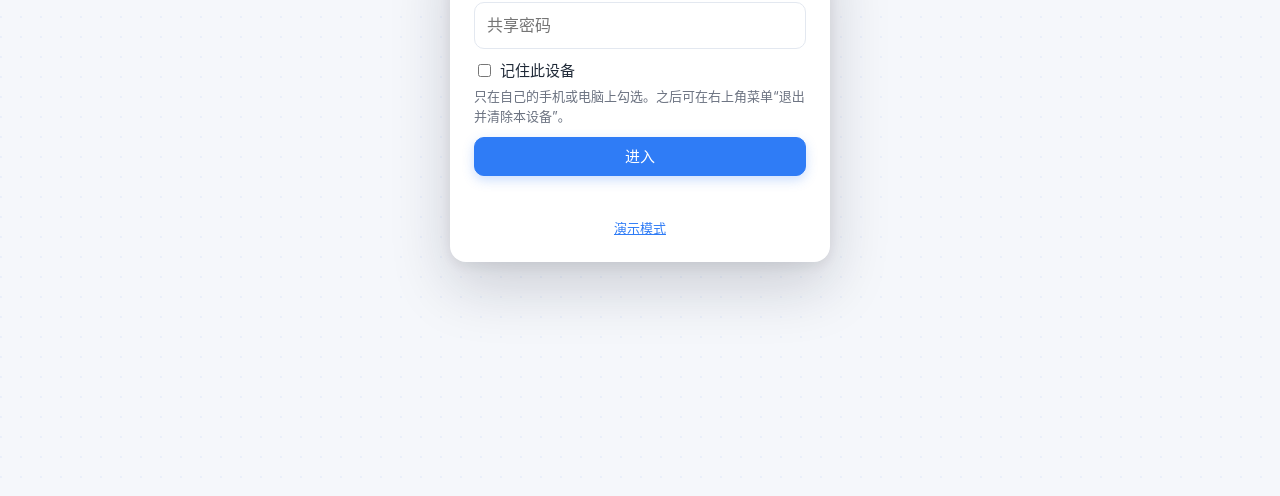
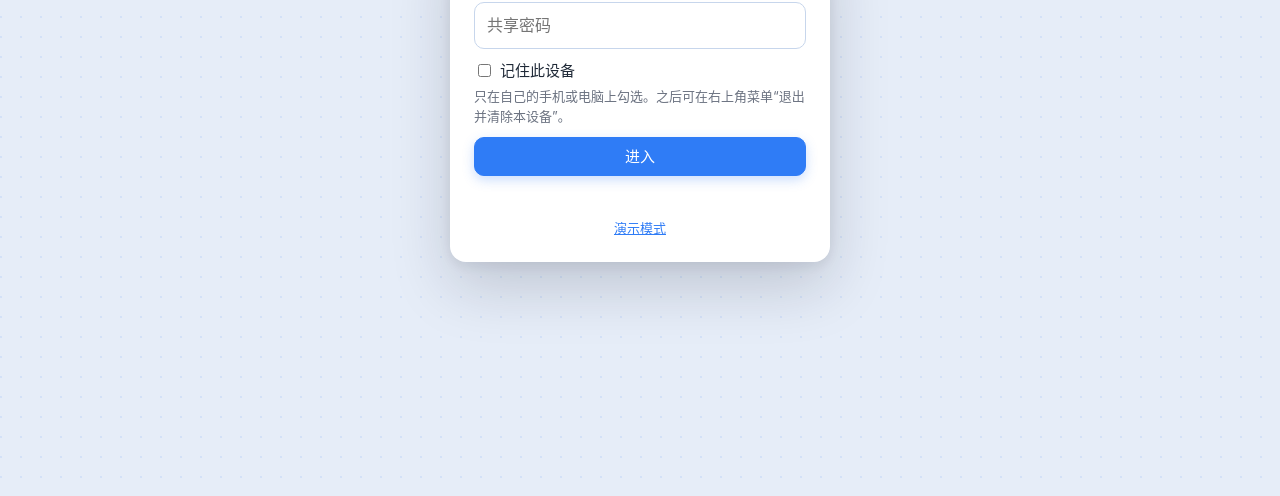
Before and after one commit to gcy2016/OurTrip, a website with bundled scripts: page index.html in a window 1280 px wide. Shown: the part 304-800 px from the top of the page. Built offline with nearby package versions, Linux system fonts and the light colour scheme.

Commit message:
底色与未点亮卡片加深，解决一片惨白。
Updated background colors and gradients for improved aesthetics.

```diff
--- a/css/app.css
+++ b/css/app.css
@@ -8,12 +8,12 @@
   color-scheme: light;
 
   /* 颜色 */
-  --bg: #f5f7fb;
+  --bg: #e6edf8;
   --card: #ffffff;
-  --card-muted: #eef2f7;
+  --card-muted: #d7e4f8;
   --text: #1f2937;
   --text-secondary: #6b7280;
-  --line: #e3e8f0;
+  --line: #c7d6ec;
   --primary: #2f7cf6;
   --primary-strong: #1f66d9;
   --primary-text: #ffffff;
@@ -25,8 +25,8 @@
   --ok: #16a34a;
   --warn: #c2770c;
   --lit: #2f7cf6;
-  --lit-from: #dbeafe;
-  --lit-to: #ccfbf1;
+  --lit-from: #c2dbfd;
+  --lit-to: #a6efce;
 
   /* 圆角：弹窗 > 卡片 > 按钮 */
   --r-dialog: 16px;
@@ -57,9 +57,9 @@ body {
   margin: 0;
   overflow-x: hidden;
   background-color: var(--bg);
-  background-image: radial-gradient(1100px 520px at 0% -10%, rgba(47, 124, 246, 0.1), transparent 60%),
-    radial-gradient(900px 480px at 100% 0%, rgba(20, 184, 166, 0.08), transparent 60%),
-    radial-gradient(circle at 1px 1px, rgba(47, 124, 246, 0.06) 1px, transparent 0);
+  background-image: radial-gradient(1100px 520px at 0% -10%, rgba(47, 124, 246, 0.17), transparent 60%),
+    radial-gradient(900px 480px at 100% 0%, rgba(20, 184, 166, 0.13), transparent 60%),
+    radial-gradient(circle at 1px 1px, rgba(47, 124, 246, 0.1) 1px, transparent 0);
   background-size: auto, auto, 20px 20px;
   background-attachment: fixed;
   color: var(--text);
```
